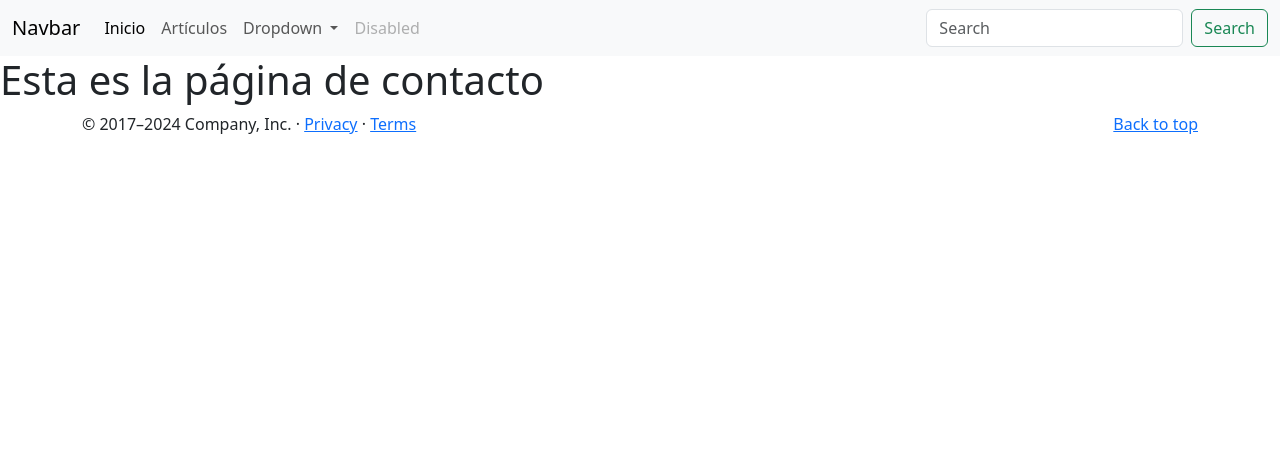
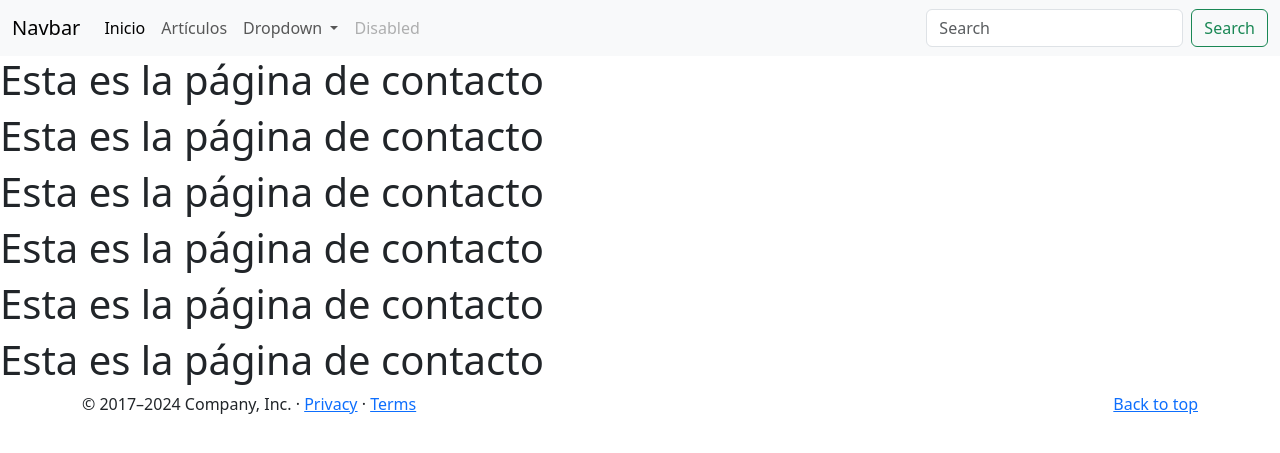
Before and after one commit to natalibogarin/djangoblog2024, a Django app: template templates/contacto.html in a window 1280 px wide. Shown: the top 453 px of the page. Run offline with Django 3.2, Linux system fonts and the light colour scheme; the template is opened without the code that fills it, so the values that code supplies are empty.

Commit message:
Esto es un a prueba

```diff
--- a/templates/contacto.html
+++ b/templates/contacto.html
@@ -3,6 +3,11 @@
 {% block contenido %}
 <section>
     <h1> Esta es la página de contacto</h1>
+    <h1> Esta es la página de contacto</h1>
+    <h1> Esta es la página de contacto</h1>
+    <h1> Esta es la página de contacto</h1>
+    <h1> Esta es la página de contacto</h1>
+    <h1> Esta es la página de contacto</h1>
 </section>
 
 {% endblock %}
```
